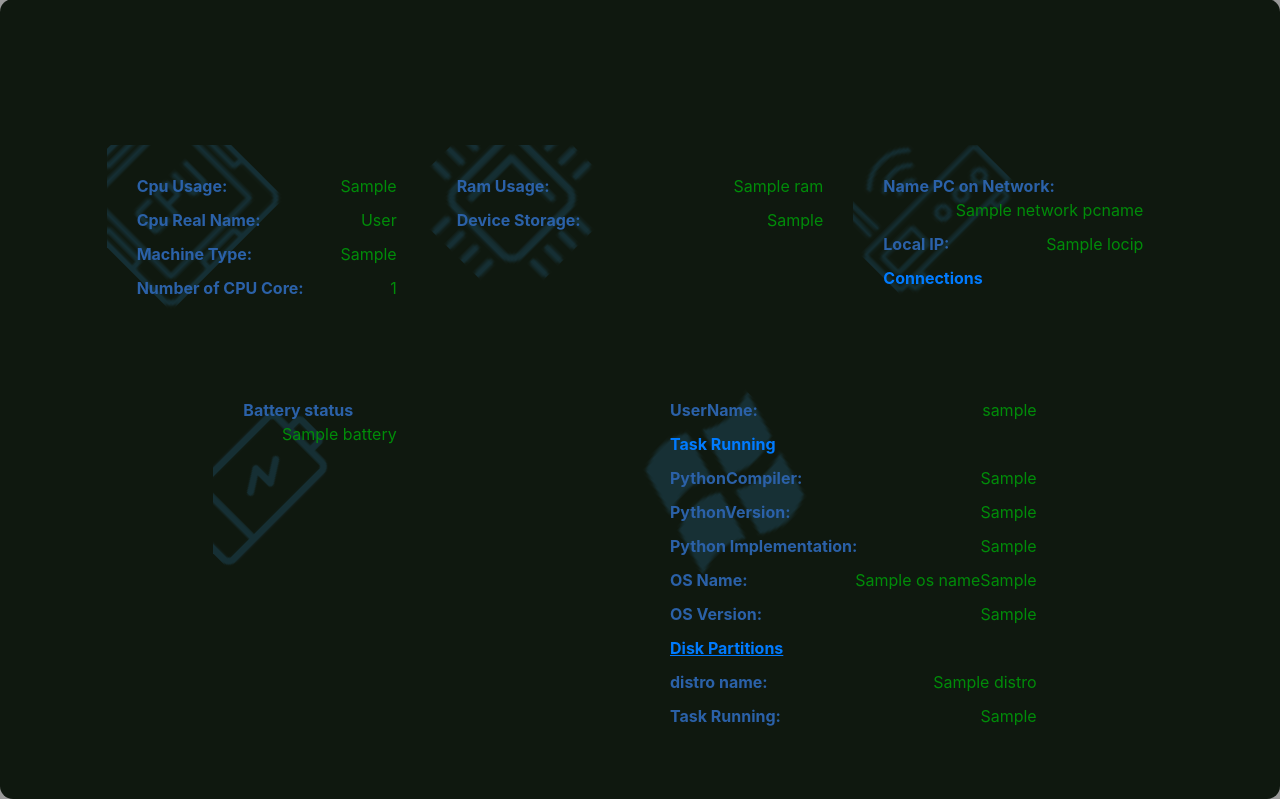
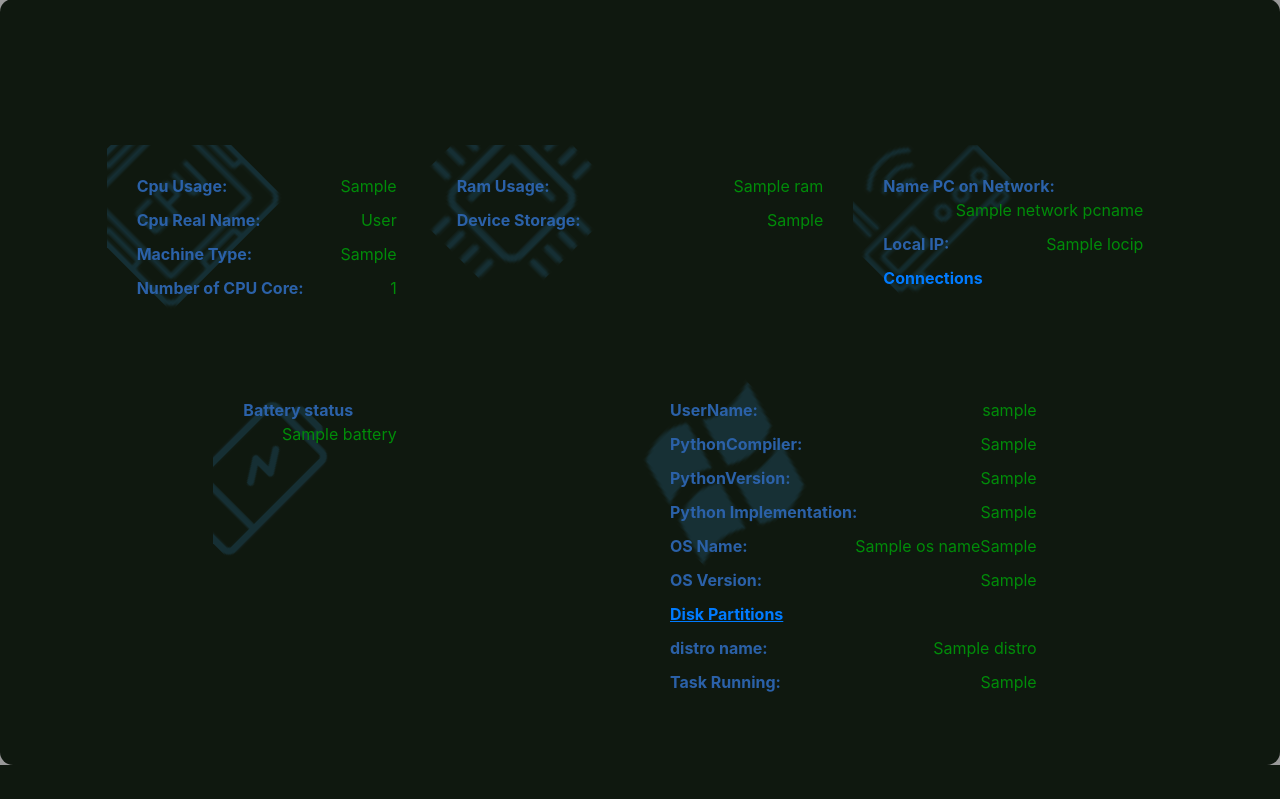
Before and after one commit to mahdimmr/System, a Flask app: template Sys/Sys/templates/dashboard.html in a window 1280 px wide. Shown: the part 97-896 px from the top of the page. After the commit the page ends 862 px from the top, so only its background shows below. Run offline with Flask 2, Linux system fonts and the light colour scheme; the template is opened without the code that fills it: most values are stand-ins (such as "Sample title", 1, 10 or a date in 2020); parts of the project's set-up code (start-up, migrations or seed data) failed here and were passed over; some libraries are stand-ins or nearby versions.

Commit message:
Update dashboard.html

```diff
--- a/Sys/Sys/templates/dashboard.html
+++ b/Sys/Sys/templates/dashboard.html
@@ -84,10 +84,7 @@
                 <span class="service-name">UserName:</span><span class="service-value">{{ username_logon }}</span>
 
             </div>
-            <div class="any-row ">
-                <span class="service-name"><a href="{{ url_for('task_running') }}">Task Running</a></span> <span class="service-value"></span>
 
-            </div>
             <div class="any-row ">
                     <span class="service-name"><span class="fa"></span>PythonCompiler:</span><span class="service-value">{{ compiler_py }}</span>
 
```
